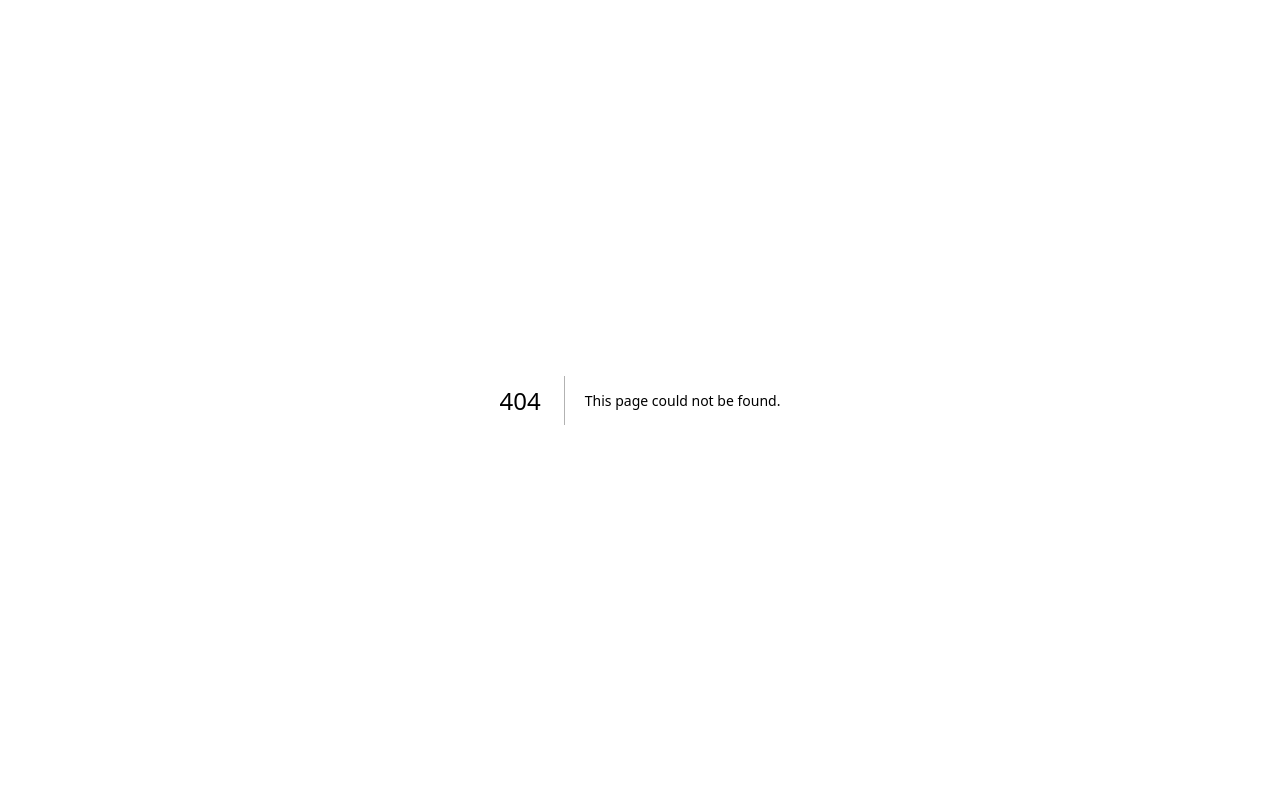
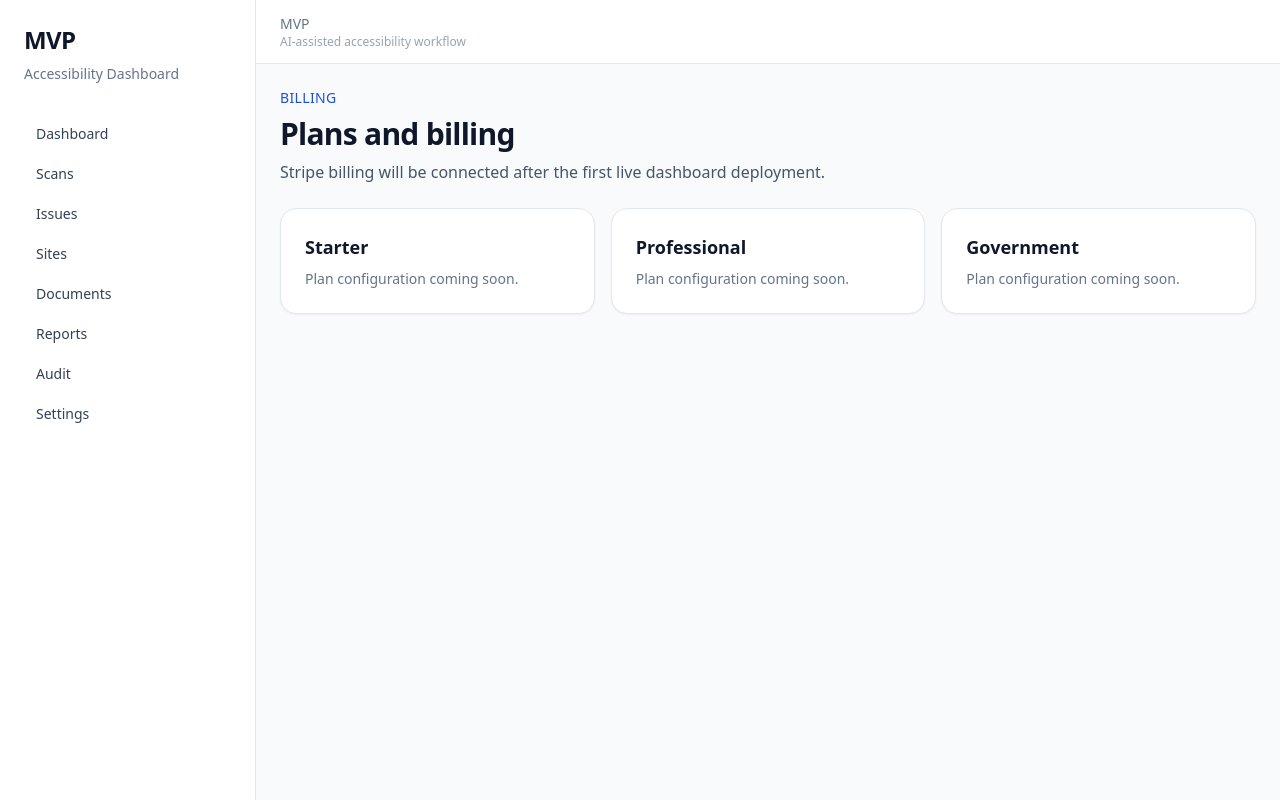
Before and after one commit to AltaerAgency/MVP, a Next.js app: page /settings/billing in a window 1280 px wide. Before the commit this address had no page. Built offline with nearby package versions, Linux system fonts and the light colour scheme.

Commit message:
Add billing settings page

```diff
--- /dev/null
+++ b/src/app/(dashboard)/settings/billing/page.tsx
@@ -0,0 +1,19 @@
+export default function BillingPage() {
+  return (
+    <div className="space-y-6">
+      <div>
+        <p className="text-sm font-medium uppercase tracking-wide text-blue-700">Billing</p>
+        <h1 className="mt-2 text-3xl font-bold tracking-tight text-slate-900">Plans and billing</h1>
+        <p className="mt-2 text-slate-600">Stripe billing will be connected after the first live dashboard deployment.</p>
+      </div>
+      <div className="grid gap-4 md:grid-cols-3">
+        {["Starter", "Professional", "Government"].map((plan) => (
+          <div key={plan} className="rounded-2xl border border-slate-200 bg-white p-6 shadow-sm">
+            <h2 className="text-lg font-semibold text-slate-900">{plan}</h2>
+            <p className="mt-2 text-sm text-slate-500">Plan configuration coming soon.</p>
+          </div>
+        ))}
+      </div>
+    </div>
+  );
+}
```
